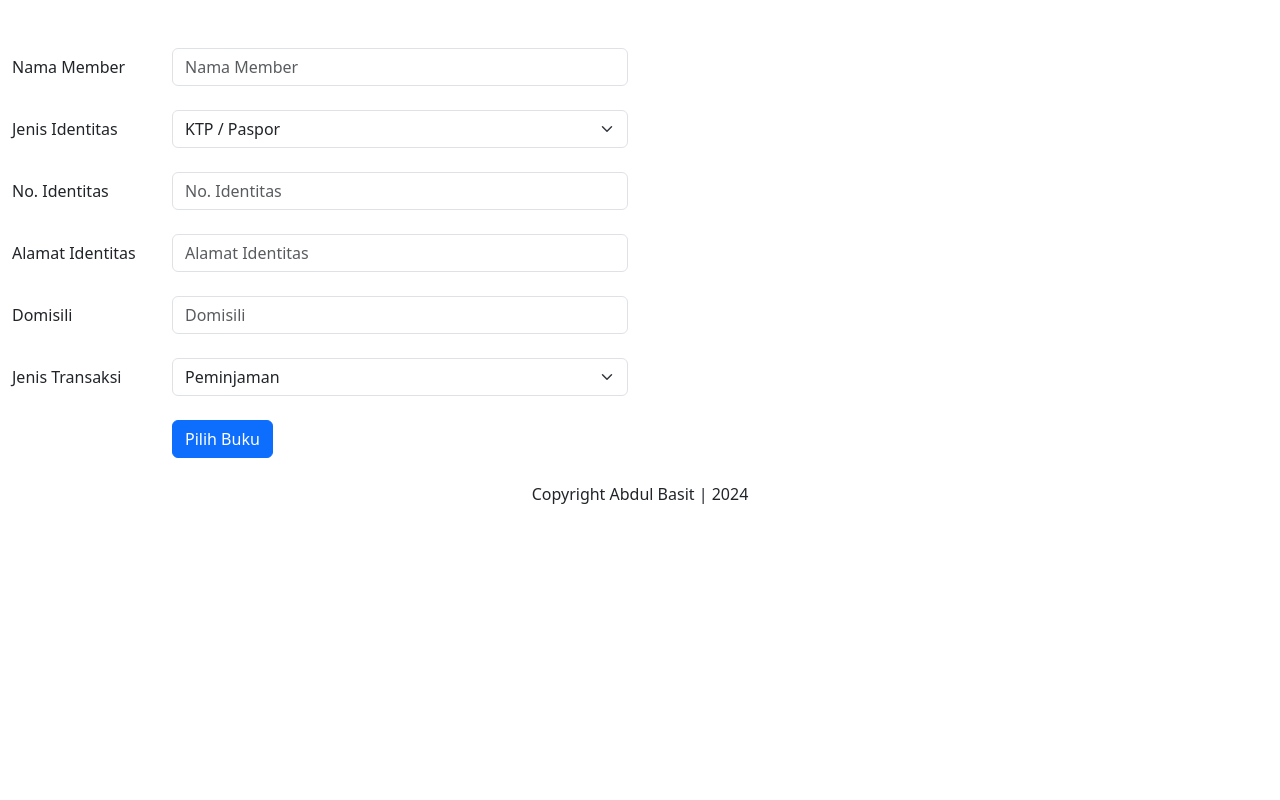
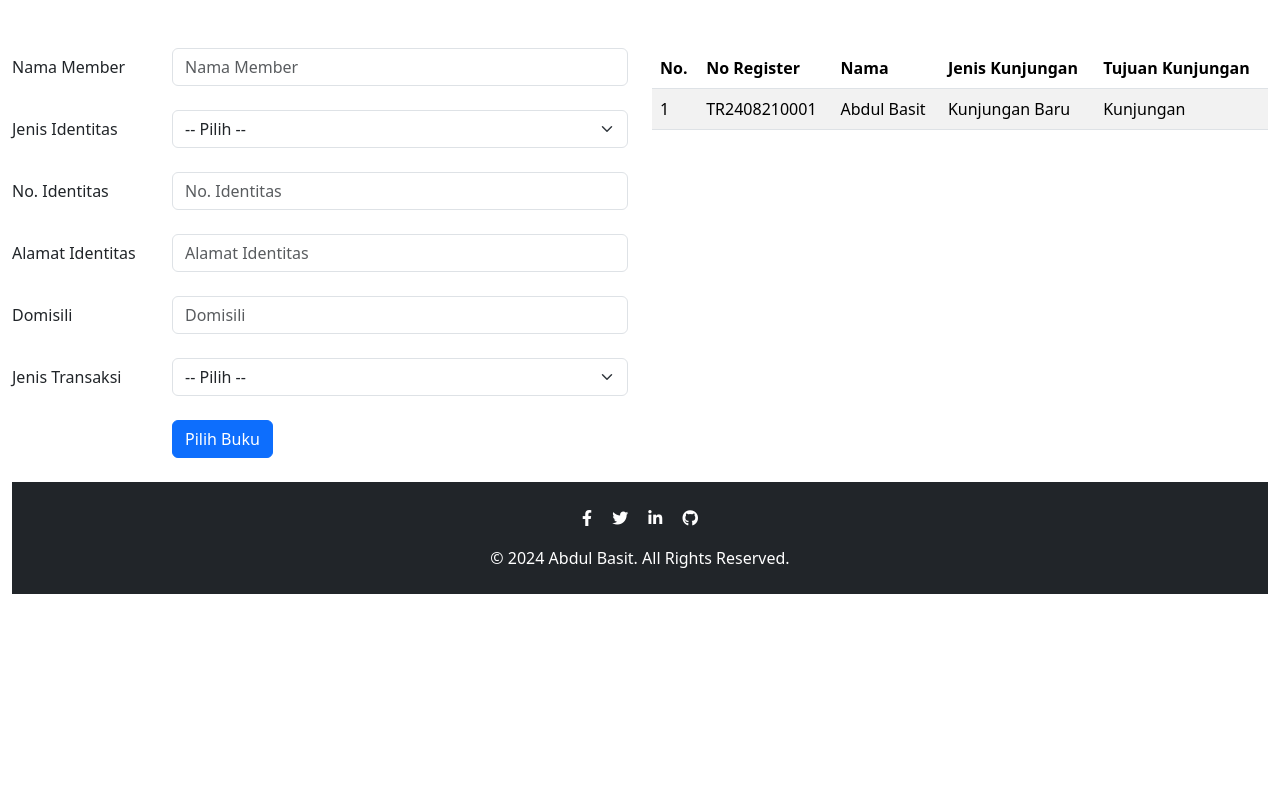
Before and after one commit to abas06/simperpus, a Django app: page /reg_new_member in a window 1280 px wide. Shown: the part 56-856 px from the top of the page. Run offline with Django 5.2, Linux system fonts and the light colour scheme; some libraries are stand-ins or nearby versions.

Commit message:
Perbaikan bug master tambah & edit master buku, dan tampilan footer

```diff
--- a/perpus_app/models.py
+++ b/perpus_app/models.py
@@ -158,7 +158,7 @@ class MasterSumberBuku(models.Model):
 
     class Meta:
         managed = False  # Ubah menjadi True jika Anda ingin Django mengelola tabel
-    db_table = 'master_sumber_buku'
+        db_table = 'master_sumber_buku'
 
 class TransaksiKunjungan(models.Model):
     id = models.BigAutoField(primary_key=True)
--- a/perpus_app/templates/edit_buku.html
+++ b/perpus_app/templates/edit_buku.html
@@ -8,8 +8,8 @@
     <link href="https://cdn.jsdelivr.net/npm/bootstrap@5.3.3/dist/css/bootstrap.min.css" rel="stylesheet" integrity="sha384-QWTKZyjpPEjISv5WaRU9OFeRpok6YctnYmDr5pNlyT2bRjXh0JMhjY6hW+ALEwIH" crossorigin="anonymous">
   </head>
   <body>
-    <div class="container-fluid justify-content-center align-items-center" style="min-height: 100vh;">
-      {% include 'menu.html' %}<br/><br/>
+    {% include 'menu.html' %}
+    <div class="container-fluid justify-content-center align-items-center" style="min-height: 100vh;"><br/><br/>
       <form method="POST">
         {% csrf_token %}
         <div class="form-group row">
@@ -62,8 +62,8 @@
           </div>
         </div>
       </form><br/>
-      {% include 'footer.html' %}
     </div>
+    {% include 'footer.html' %}
     <script src="https://cdn.jsdelivr.net/npm/bootstrap@5.3.3/dist/js/bootstrap.bundle.min.js" integrity="sha384-YvpcrYf0tY3lHB60NNkmXc5s9fDVZLESaAA55NDzOxhy9GkcIdslK1eN7N6jIeHz" crossorigin="anonymous"></script>
   </body>
 </html>
--- a/perpus_app/templates/edit_sumber_buku.html
+++ b/perpus_app/templates/edit_sumber_buku.html
@@ -8,8 +8,8 @@
     <link href="https://cdn.jsdelivr.net/npm/bootstrap@5.3.3/dist/css/bootstrap.min.css" rel="stylesheet" integrity="sha384-QWTKZyjpPEjISv5WaRU9OFeRpok6YctnYmDr5pNlyT2bRjXh0JMhjY6hW+ALEwIH" crossorigin="anonymous">
   </head>
   <body>
-    <div class="container-fluid justify-content-center align-items-center" style="min-height: 100vh;">
-      {% include 'menu.html' %}<br/><br/>
+    {% include 'menu.html' %}
+    <div class="container-fluid justify-content-center align-items-center" style="min-height: 100vh;"><br/><br/>
       <form method="POST">
         {% csrf_token %}
         <div class="form-group row">
@@ -24,8 +24,8 @@
           </div>
         </div>
       </form><br/>
-      {% include 'footer.html' %}
     </div>
+    {% include 'footer.html' %}
     <script src="https://cdn.jsdelivr.net/npm/bootstrap@5.3.3/dist/js/bootstrap.bundle.min.js" integrity="sha384-YvpcrYf0tY3lHB60NNkmXc5s9fDVZLESaAA55NDzOxhy9GkcIdslK1eN7N6jIeHz" crossorigin="anonymous"></script>
   </body>
 </html>
--- a/perpus_app/templates/footer.html
+++ b/perpus_app/templates/footer.html
@@ -1,7 +1,19 @@
-<div class="container">
-    <div class="row justify-content-center">
-      <div class="col-12 text-center">
-        <p>Copyright Abdul Basit | 2024</p>
+<meta charset="UTF-8">
+    <meta name="viewport" content="width=device-width, initial-scale=1.0">
+    <link rel="stylesheet" href="https://cdnjs.cloudflare.com/ajax/libs/font-awesome/6.0.0-beta3/css/all.min.css">
+
+<footer class="bg-dark text-white py-4">
+  <div class="container">
+      <div class="row justify-content-center">
+          <div class="col-12 text-center mb-3">
+              <a href="#" class="text-white me-3"><i class="fab fa-facebook-f"></i></a>
+              <a href="#" class="text-white me-3"><i class="fab fa-twitter"></i></a>
+              <a href="#" class="text-white me-3"><i class="fab fa-linkedin-in"></i></a>
+              <a href="#" class="text-white"><i class="fab fa-github"></i></a>
+          </div>
+          <div class="col-12 text-center">
+              <p class="mb-0">&copy; 2024 Abdul Basit. All Rights Reserved.</p>
+          </div>
       </div>
-    </div>
   </div>
+</footer>
--- a/perpus_app/templates/index.html
+++ b/perpus_app/templates/index.html
@@ -12,8 +12,8 @@
     <div class="container-fluid justify-content-center align-items-center" style="min-height: 100vh;">
       <br/><br/>
       {% include 'sidebar.html' %}
-      {% include 'footer.html' %}
     </div>
     <script src="https://cdn.jsdelivr.net/npm/bootstrap@5.3.3/dist/js/bootstrap.bundle.min.js" integrity="sha384-YvpcrYf0tY3lHB60NNkmXc5s9fDVZLESaAA55NDzOxhy9GkcIdslK1eN7N6jIeHz" crossorigin="anonymous"></script>
   </body>
+  {% include 'footer.html' %}
 </html>
--- a/perpus_app/templates/master_buku.html
+++ b/perpus_app/templates/master_buku.html
@@ -99,11 +99,10 @@
               {% endif %}
             </ul>
           </nav>
-          <br/>
-          {% include 'footer.html' %}
         </div>
       </div>
     </div>
+    {% include 'footer.html' %}
     <script src="https://cdn.jsdelivr.net/npm/bootstrap@5.3.3/dist/js/bootstrap.bundle.min.js" integrity="sha384-YvpcrYf0tY3lHB60NNkmXc5s9fDVZLESaAA55NDzOxhy9GkcIdslK1eN7N6jIeHz" crossorigin="anonymous"></script>
     <script src="{% static 'js/functions.js' %}"></script>
   </body>
--- a/perpus_app/templates/master_member.html
+++ b/perpus_app/templates/master_member.html
@@ -97,10 +97,10 @@
             </ul>
           </nav>
           <br/>
-          {% include 'footer.html' %}
         </div>
       </div>
     </div>
+    {% include 'footer.html' %}
     <script src="https://cdn.jsdelivr.net/npm/bootstrap@5.3.3/dist/js/bootstrap.bundle.min.js" integrity="sha384-YvpcrYf0tY3lHB60NNkmXc5s9fDVZLESaAA55NDzOxhy9GkcIdslK1eN7N6jIeHz" crossorigin="anonymous"></script>
     <script src="{% static 'js/functions.js' %}"></script>
   </body>
--- a/perpus_app/templates/master_sumber_buku.html
+++ b/perpus_app/templates/master_sumber_buku.html
@@ -83,11 +83,10 @@
               {% endif %}
             </ul>
           </nav>
-          <br/><br/><br/>
-          {% include 'footer.html' %}
         </div>
       </div>
     </div>
+    {% include 'footer.html' %}
     <script src="https://cdn.jsdelivr.net/npm/bootstrap@5.3.3/dist/js/bootstrap.bundle.min.js" integrity="sha384-YvpcrYf0tY3lHB60NNkmXc5s9fDVZLESaAA55NDzOxhy9GkcIdslK1eN7N6jIeHz" crossorigin="anonymous"></script>
     <script src="{% static 'js/functions.js' %}"></script>
   </body>
--- a/perpus_app/templates/reg_new_member.html
+++ b/perpus_app/templates/reg_new_member.html
@@ -17,15 +17,16 @@
       <form method="post">
         {% csrf_token %}
         <div class="form-group row">
-            <label for="{{ member_form.nama.id_for_label }}" class="col-3 col-form-label">Nama Member</label>
+            <label for="{{ member_form.nama.nama }}" class="col-3 col-form-label">Nama Member</label>
             <div class="col-9">
-                <input id="{{ member_form.nama.id_for_label }}" name="{{ member_form.nama.html_name }}" placeholder="Nama Member" type="text" required="required" class="form-control" value="">
+                <input id="{{ member_form.nama.nama }}" name="{{ member_form.nama.html_name }}" placeholder="Nama Member" type="text" required="required" class="form-control" value="">
             </div>
         </div><br/>
         <div class="form-group row">
-            <label for="{{ member_form.jenis_identitas.id_for_label }}" class="col-3 col-form-label">Jenis Identitas</label>
+            <label for="{{ member_form.jenis_identitas.id_for_field }}" class="col-3 col-form-label">Jenis Identitas</label>
             <div class="col-9">
-                <select id="{{ member_form.jenis_identitas.id_for_label }}" name="{{ member_form.jenis_identitas.html_name }}" class="form-select" required="required">
+                <select id="{{ member_form.jenis_identitas.id_for_field }}" name="{{ member_form.jenis_identitas.html_name }}" class="form-select" required="required">
+                    <option value="">-- Pilih --</option>
                     <option value="1">KTP / Paspor</option>
                     <option value="2">Kartu Siswa / Mahasiswa</option>
                     <option value="3">SIM</option>
@@ -34,27 +35,28 @@
             </div>
         </div><br/>
         <div class="form-group row">
-            <label for="{{ member_form.no_identitas.id_for_label }}" class="col-3 col-form-label">No. Identitas</label>
+            <label for="{{ member_form.no_identitas.id_for_field }}" class="col-3 col-form-label">No. Identitas</label>
             <div class="col-9">
-                <input id="{{ member_form.no_identitas.id_for_label }}" name="{{ member_form.no_identitas.html_name }}" placeholder="No. Identitas" type="text" class="form-control" required="required" value="">
+                <input id="{{ member_form.no_identitas.id_for_field }}" name="{{ member_form.no_identitas.html_name }}" placeholder="No. Identitas" type="text" class="form-control" required="required" value="">
             </div>
         </div><br/>
         <div class="form-group row">
-            <label for="{{ member_form.alamat_ktp.id_for_label }}" class="col-3 col-form-label">Alamat Identitas</label>
+            <label for="{{ member_form.alamat_ktp.id_for_field }}" class="col-3 col-form-label">Alamat Identitas</label>
             <div class="col-9">
-                <input id="{{ member_form.alamat_ktp.id_for_label }}" name="{{ member_form.alamat_ktp.html_name }}" placeholder="Alamat Identitas" type="text" class="form-control" required="required" value="">
+                <input id="{{ member_form.alamat_ktp.id_for_field }}" name="{{ member_form.alamat_ktp.html_name }}" placeholder="Alamat Identitas" type="text" class="form-control" required="required" value="">
             </div>
         </div><br/>
         <div class="form-group row">
-            <label for="{{ member_form.domisili.id_for_label }}" class="col-3 col-form-label">Domisili</label>
+            <label for="{{ member_form.domisili.id_for_field }}" class="col-3 col-form-label">Domisili</label>
             <div class="col-9">
-                <input id="{{ member_form.domisili.id_for_label }}" name="{{ member_form.domisili.html_name }}" placeholder="Domisili" type="text" class="form-control" required="required" value="">
+                <input id="{{ member_form.domisili.id_for_field }}" name="{{ member_form.domisili.html_name }}" placeholder="Domisili" type="text" class="form-control" required="required" value="">
             </div>
         </div><br/>
         <div class="form-group row">
-            <label for="{{ transaksi_form.jenis_tansaksi.id_for_label }}" class="col-3 col-form-label">Jenis Transaksi</label>
+            <label for="{{ transaksi_form.jenis_tansaksi.id_for_field }}" class="col-3 col-form-label">Jenis Transaksi</label>
             <div class="col-9">
-                <select id="{{ transaksi_form.jenis_tansaksi.id_for_label }}" name="{{ transaksi_form.jenis_tansaksi.html_name }}" class="form-select" required="required">
+                <select id="{{ transaksi_form.jenis_tansaksi.id_for_field }}" name="{{ transaksi_form.jenis_tansaksi.html_name }}" class="form-select" required="required">
+                    <option value="">-- Pilih --</option>
                     <option value="1">Peminjaman</option>
                     <option value="2">Pembelian</option>
                     <option value="3">Kunjungan</option>
@@ -69,6 +71,25 @@
       </form>
 		</div>
 		<div class="col-md-6">
+            <table class="table table-striped table-hover">
+                <thead>
+                  <tr>
+                    <th scope="col">No.</th>
+                    <th scope="col">No Register</th>
+                    <th scope="col">Nama</th>
+                    <th scope="col">Jenis Kunjungan</th>
+                    <th scope="col">Tujuan Kunjungan</th>
+                  </tr>
+                </thead>
+                <tbody>
+                    <tr>
+                      <td>1</td>
+                      <td>TR2408210001</td>
+                      <td>Abdul Basit</td>
+                      <td>Kunjungan Baru</td>
+                      <td>Kunjungan</td>
+                </tbody>
+              </table>
 		</div>
 	</div>
       {% include 'footer.html' %}
--- a/perpus_app/templates/tambah_buku.html
+++ b/perpus_app/templates/tambah_buku.html
@@ -8,8 +8,8 @@
     <link href="https://cdn.jsdelivr.net/npm/bootstrap@5.3.3/dist/css/bootstrap.min.css" rel="stylesheet" integrity="sha384-QWTKZyjpPEjISv5WaRU9OFeRpok6YctnYmDr5pNlyT2bRjXh0JMhjY6hW+ALEwIH" crossorigin="anonymous">
   </head>
   <body>
-    <div class="container-fluid justify-content-center align-items-center" style="min-height: 100vh;">
-      {% include 'menu.html' %}<br/><br/>
+    {% include 'menu.html' %}
+    <div class="container-fluid justify-content-center align-items-center" style="min-height: 100vh;"><br/><br/>
       <form method="POST">
         {% csrf_token %}
         <div class="form-group row">
@@ -62,8 +62,8 @@
           </div>
         </div>
       </form><br/>
-      {% include 'footer.html' %}
     </div>
+    {% include 'footer.html' %}
     <script src="https://cdn.jsdelivr.net/npm/bootstrap@5.3.3/dist/js/bootstrap.bundle.min.js" integrity="sha384-YvpcrYf0tY3lHB60NNkmXc5s9fDVZLESaAA55NDzOxhy9GkcIdslK1eN7N6jIeHz" crossorigin="anonymous"></script>
   </body>
 </html>
--- a/perpus_app/templates/tambah_sumber_buku.html
+++ b/perpus_app/templates/tambah_sumber_buku.html
@@ -8,8 +8,8 @@
     <link href="https://cdn.jsdelivr.net/npm/bootstrap@5.3.3/dist/css/bootstrap.min.css" rel="stylesheet" integrity="sha384-QWTKZyjpPEjISv5WaRU9OFeRpok6YctnYmDr5pNlyT2bRjXh0JMhjY6hW+ALEwIH" crossorigin="anonymous">
   </head>
   <body>
-    <div class="container-fluid justify-content-center align-items-center" style="min-height: 100vh;">
-      {% include 'menu.html' %}<br/><br/>
+    {% include 'menu.html' %}
+    <div class="container-fluid justify-content-center align-items-center" style="min-height: 100vh;"><br/><br/>
       <form method="POST">
         {% csrf_token %}
         <div class="form-group row">
@@ -24,8 +24,8 @@
           </div>
         </div>
       </form><br/>
-      {% include 'footer.html' %}
     </div>
+    {% include 'footer.html' %}
     <script src="https://cdn.jsdelivr.net/npm/bootstrap@5.3.3/dist/js/bootstrap.bundle.min.js" integrity="sha384-YvpcrYf0tY3lHB60NNkmXc5s9fDVZLESaAA55NDzOxhy9GkcIdslK1eN7N6jIeHz" crossorigin="anonymous"></script>
   </body>
 </html>
```
Also changed, not shown: perpus_app/migrations/0007_mastermember_transaksikunjungan_and_more.py (added), perpus_app/migrations/0008_alter_mastersumberbuku_table.py (added).
